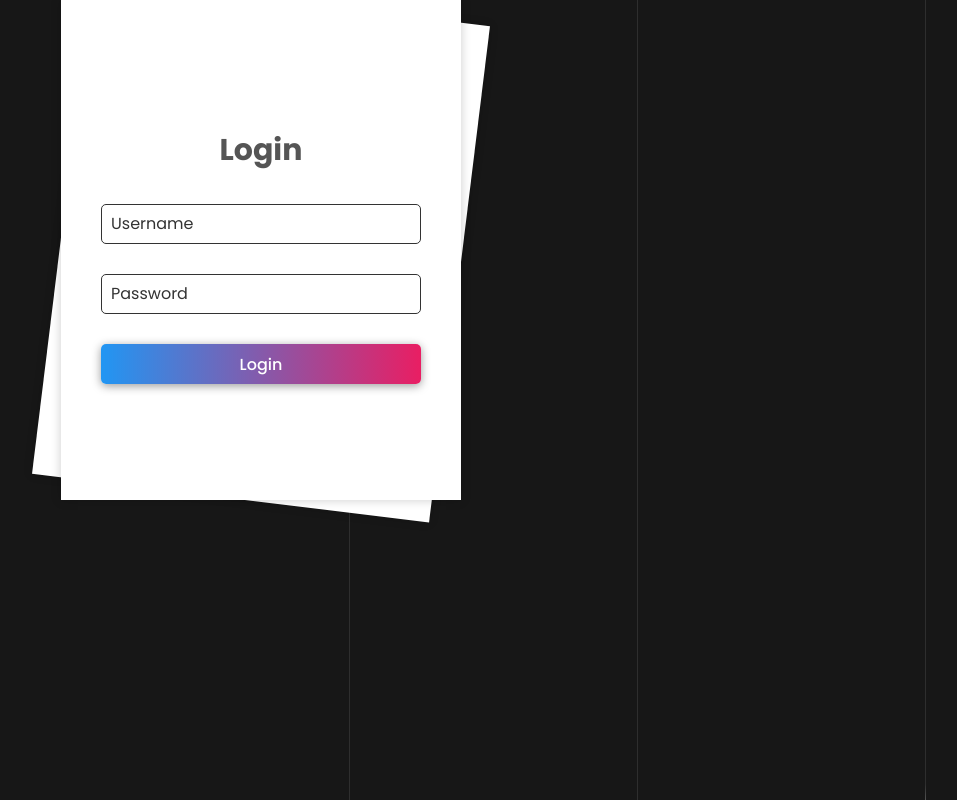
After one commit to InfinityJaaR/Sistema-Contable, a Django app: template contable/templates/login.html in a window 1280 px wide. The commit adds this page. Shown: the whole page, without its empty margins (3-960 px from the left). Run offline with Django 5.2, Linux system fonts and the light colour scheme; the template is opened without the code that fills it, so the values that code supplies are empty.

Commit message:
Haciendo cambios

```diff
--- a/contable/static/css/login.css
+++ b/contable/static/css/login.css
@@ -7,12 +7,21 @@
     font-family: 'Poppins', sans-serif;
 }
 
+html, body {
+    height: 100%;
+}
+
 body {
     display: flex;
     justify-content: center;
     align-items: center;
     min-height: 100vh;
-    background: radial-gradient(circle at 50% -20.71%, #e459ea 0, #c84ded 16.67%, #a544f0 33.33%, #783cf2 50%, #2538f4 66.67%, #0039f5 83.33%, #003af6 100%);
+    width: 100%;
+    height: 100%;
+    background-color: #171717;
+    color: #000;
+    line-height: 1.6;
+    position: relative;
     overflow: hidden;
 }
 
@@ -123,3 +132,71 @@ h2 {
 .sign-link p a:hover {
     text-decoration: underline;
 }
+
+.lines {
+    position: absolute;
+    top: 0;
+    left: 0;
+    right: 0;
+    height: 100%;
+    margin: auto;
+    width: 90vw;
+}
+  .lines .line {
+    position: absolute;
+    width: 1px;
+    height: 100%;
+    top: 0;
+    left: 50%;
+    background: rgba(255, 255, 255, 0.1);
+    overflow: hidden;
+}
+  .lines .line::after {
+    content: "";
+    display: block;
+    position: absolute;
+    height: 15vh;
+    width: 100%;
+    top: -50%;
+    left: 0;
+    background: -webkit-gradient(linear, left top, left bottom, from(rgba(255, 255, 255, 0)), color-stop(75%, #ffffff), to(#ffffff));
+    background: linear-gradient(to bottom, rgba(255, 255, 255, 0) 0%, #ffffff 75%, #ffffff 100%);
+    -webkit-animation: run 7s 0s infinite;
+            animation: run 7s 0s infinite;
+    -webkit-animation-fill-mode: forwards;
+            animation-fill-mode: forwards;
+    -webkit-animation-timing-function: cubic-bezier(0.4, 0.26, 0, 0.97);
+            animation-timing-function: cubic-bezier(0.4, 0.26, 0, 0.97);
+}
+  .lines .line:nth-child(1) {
+    margin-left: -25%;
+}
+  .lines .line:nth-child(1)::after {
+    -webkit-animation-delay: 2s;
+            animation-delay: 2s;
+}
+  .lines .line:nth-child(3) {
+    margin-left: 25%;
+}
+  .lines .line:nth-child(3)::after {
+    -webkit-animation-delay: 2.5s;
+            animation-delay: 2.5s;
+}
+
+  @-webkit-keyframes run {
+    0% {
+      top: -50%;
+    }
+    100% {
+      top: 110%;
+    }
+}
+
+  @keyframes run {
+    0% {
+      top: -50%;
+    }
+    100% {
+      top: 110%;
+    }
+}
--- /dev/null
+++ b/contable/templates/login.html
@@ -0,0 +1,39 @@
+<!DOCTYPE html>
+<html lang="en">
+
+<head>
+    <meta charset="UTF-8">
+    <meta http-equiv="X-UA-Compatible" content="IE=edge">
+    <meta name="viewport" content="width=device-width, initial-scale=1.0">
+    <title> meta.codes - Animated Login and Registration Form </title>
+    <link rel="stylesheet" href="../../static/css/login.css">
+</head>
+
+<body>
+    <div class="lines">
+        <div class="line"></div>
+        <div class="line"></div>
+        <div class="line"></div>
+        <div class="wrapper">
+            <div class="form-wrapper sign-up">
+            </div>
+
+            <div class="form-wrapper sign-in">
+                <form action="">
+                    <h2>Login</h2>
+                    <div class="input-group">
+                        <input type="text" required>
+                        <label for="">Username</label>
+                    </div>
+                    <div class="input-group">
+                        <input type="password" required>
+                        <label for="">Password</label>
+                    </div>
+                    <button type="submit" class="btn">Login</button>
+                </form>
+            </div>
+        </div>
+    </div>
+</body>
+
+</html>
```
Also changed, not shown: contable/templates/login/login.html (deleted, +0 -35 lines).
